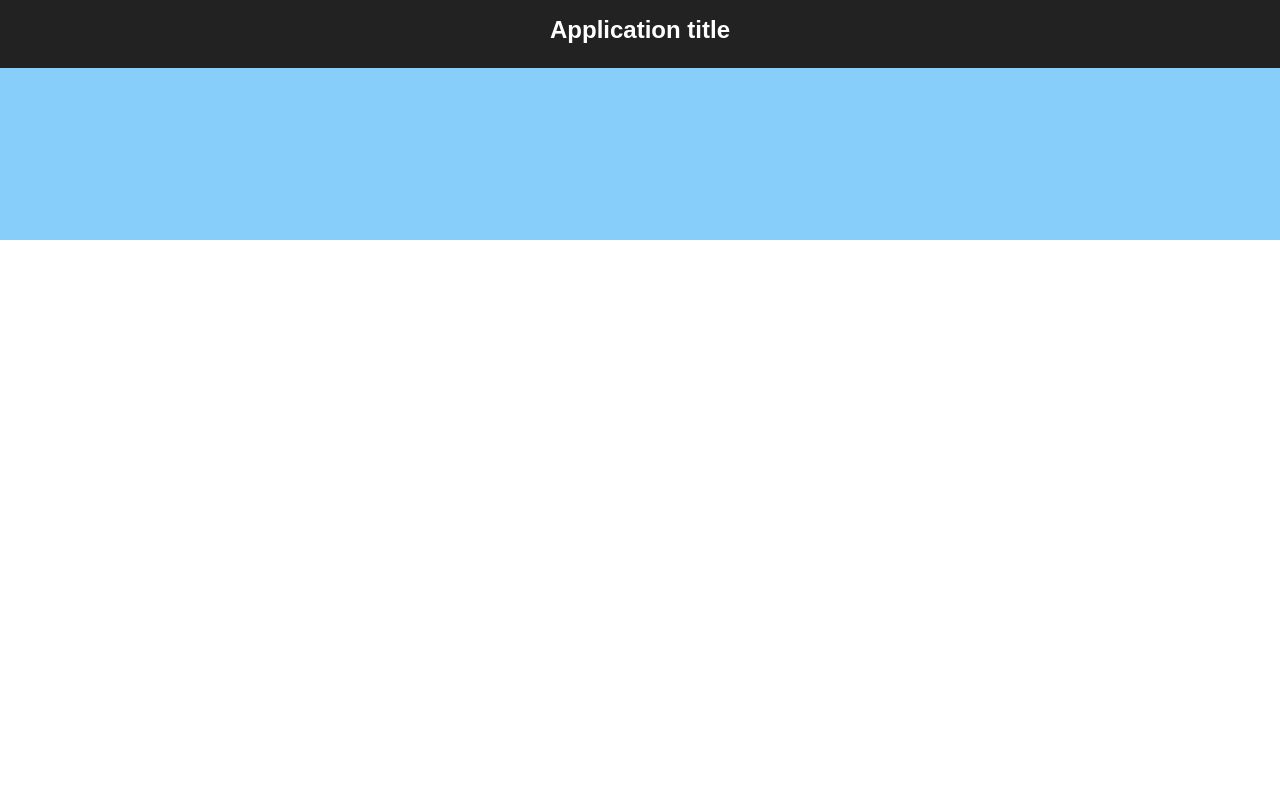
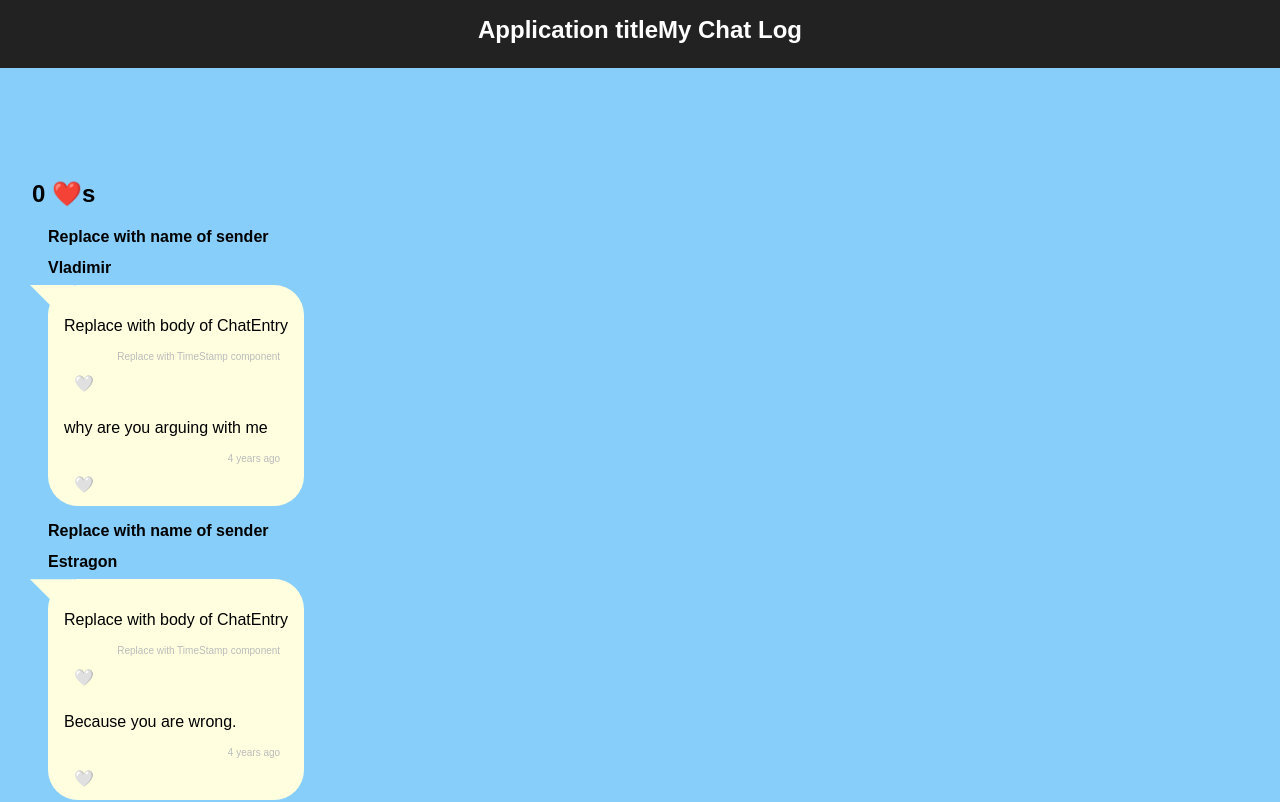
Before and after one commit to AdaGold/react-chatlog, a React (Create React App) app: page / in a window 1280 px wide. Shown: the top 802 px of the page. Built offline with nearby package versions, Linux system fonts and the light colour scheme.

Commit message:
Adding likes

```diff
--- a/src/App.js
+++ b/src/App.js
@@ -1,16 +1,44 @@
 import React from 'react';
 import './App.css';
 import chatMessages from './data/messages.json';
+import {useState} from 'react';
+import ChatLog from './components/ChatLog'
+
+
+const chatDataList = chatMessages
 
 const App = () => {
+  const [chatData, setChatData] = useState(chatDataList);
+
+  const toggleHeart = (id) => {
+    setChatData(chatData => chatData.map(message => {
+      if(message.id === id) {
+        return {...message, liked: !message.liked}
+      } else {
+        return message;
+      }
+    }));
+  }
+
+  const calcHearts = (chatData) => {
+    return chatData.reduce((total, message) => {
+      return total + message.liked;
+    }, 0)
+  };
+
+  const totalHearts = calcHearts(chatData);
+
   return (
     <div id="App">
       <header>
         <h1>Application title</h1>
+        <h1>My Chat Log</h1>
       </header>
       <main>
         {/* Wave 01: Render one ChatEntry component
         Wave 02: Render ChatLog component */}
+        <h2>{totalHearts} ❤️s</h2>
+        <ChatLog entries={chatData} onToggleHeart ={toggleHeart}/>
       </main>
     </div>
   );
--- a/src/components/ChatEntry.js
+++ b/src/components/ChatEntry.js
@@ -1,15 +1,23 @@
 import React from 'react';
 import './ChatEntry.css';
 import PropTypes from 'prop-types';
+import TimeStamp from './TimeStamp';
 
 const ChatEntry = (props) => {
+  const heartColor = props.liked ? '❤️' : '🤍';
+
   return (
     <div className="chat-entry local">
       <h2 className="entry-name">Replace with name of sender</h2>
+
+      <h2 className="entry-name">{props.sender}</h2>
       <section className="entry-bubble">
         <p>Replace with body of ChatEntry</p>
         <p className="entry-time">Replace with TimeStamp component</p>
         <button className="like">🤍</button>
+        <p>{props.body}</p>
+        <p className="entry-time"><TimeStamp time={props.timeStamp}/></p>
+        <button className="like" onClick={() => props.onToggleHeart(props.id)}>{heartColor}</button>
       </section>
     </div>
   );
@@ -17,6 +25,12 @@ const ChatEntry = (props) => {
 
 ChatEntry.propTypes = {
   //Fill with correct proptypes
+  id: PropTypes.number.isRequired,
+  sender: PropTypes.string.isRequired,
+  body: PropTypes.string.isRequired,
+  timeStamp: PropTypes.string.isRequired,
+  liked: PropTypes.bool.isRequired,
+  onToggleHeart: PropTypes.func.isRequired,
 };
 
 export default ChatEntry;
--- /dev/null
+++ b/src/components/Chatlog.js
@@ -0,0 +1,39 @@
+import React from 'react';
+import ChatEntry from './ChatEntry';
+import PropTypes from 'prop-types';
+import './ChatLog.css';
+// import TimeStamp from'./TimeStamp';
+
+
+const ChatLog = (props) => {
+
+    return (
+        <>
+            {props.entries.map((entry) => (
+        <ChatEntry
+            id={entry.id}
+            sender={entry.sender}
+            body={entry.body}
+            timeStamp={entry.timeStamp}
+            key={entry.id}
+            liked={entry.liked}
+            onToggleHeart={props.onToggleHeart}
+        />
+        ))}
+        </>
+    )
+
+}
+
+ChatLog.propTypes = {
+    entries: PropTypes.arrayOf(PropTypes.shape({
+        id: PropTypes.number.isRequired,
+        sender: PropTypes.string.isRequired,
+        body: PropTypes.string.isRequired,
+        timeStamp: PropTypes.string.isRequired,
+        liked: PropTypes.bool.isRequired,
+    })),
+    onToggleHeart: PropTypes.func.isRequired,
+}
+
+export default ChatLog;
--- a/src/components/TimeStamp.js
+++ b/src/components/TimeStamp.js
@@ -1,4 +1,6 @@
 import { DateTime } from 'luxon';
+// import React from 'react';
+// import PropTypes from 'prop-types'
 
 const TimeStamp = (props) => {
   const time = DateTime.fromISO(props.time);
```
